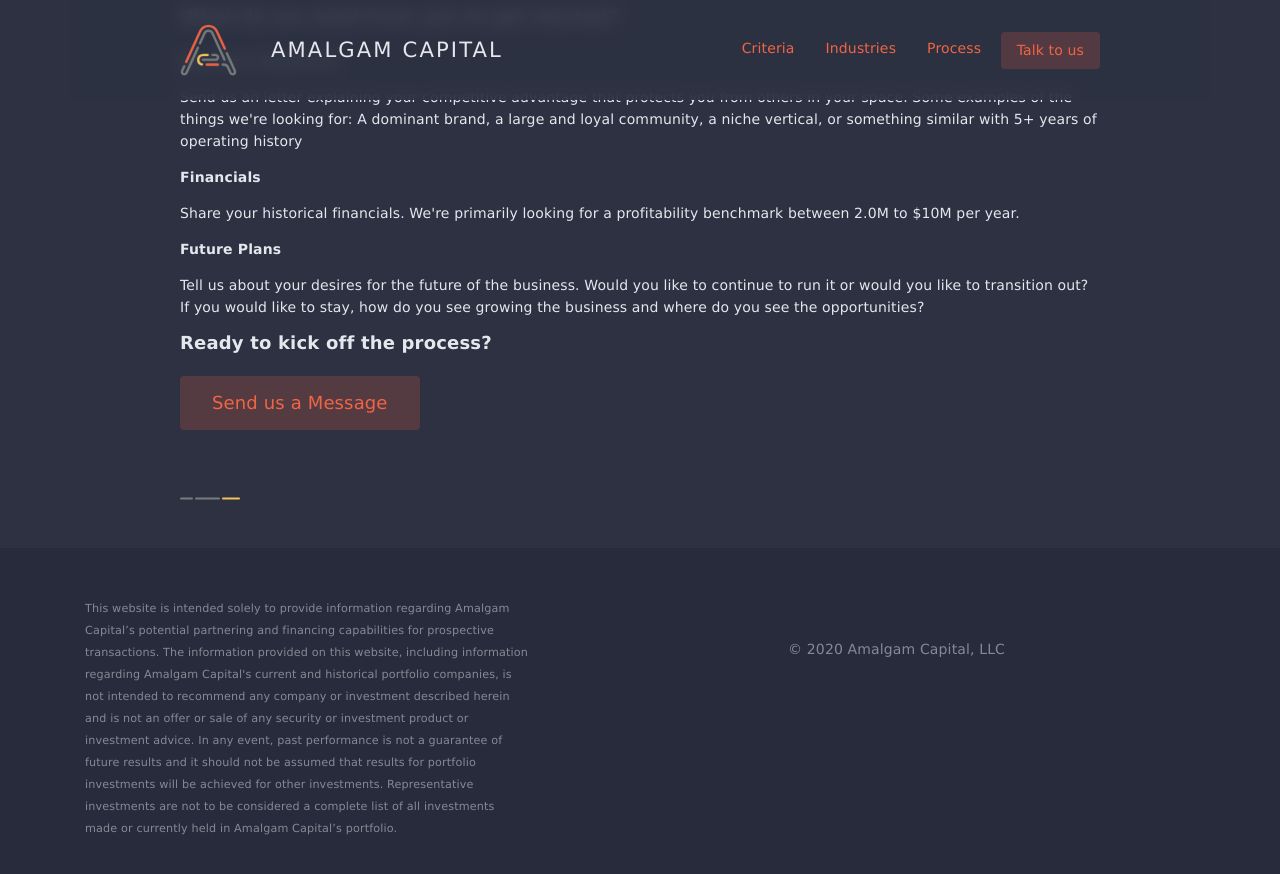
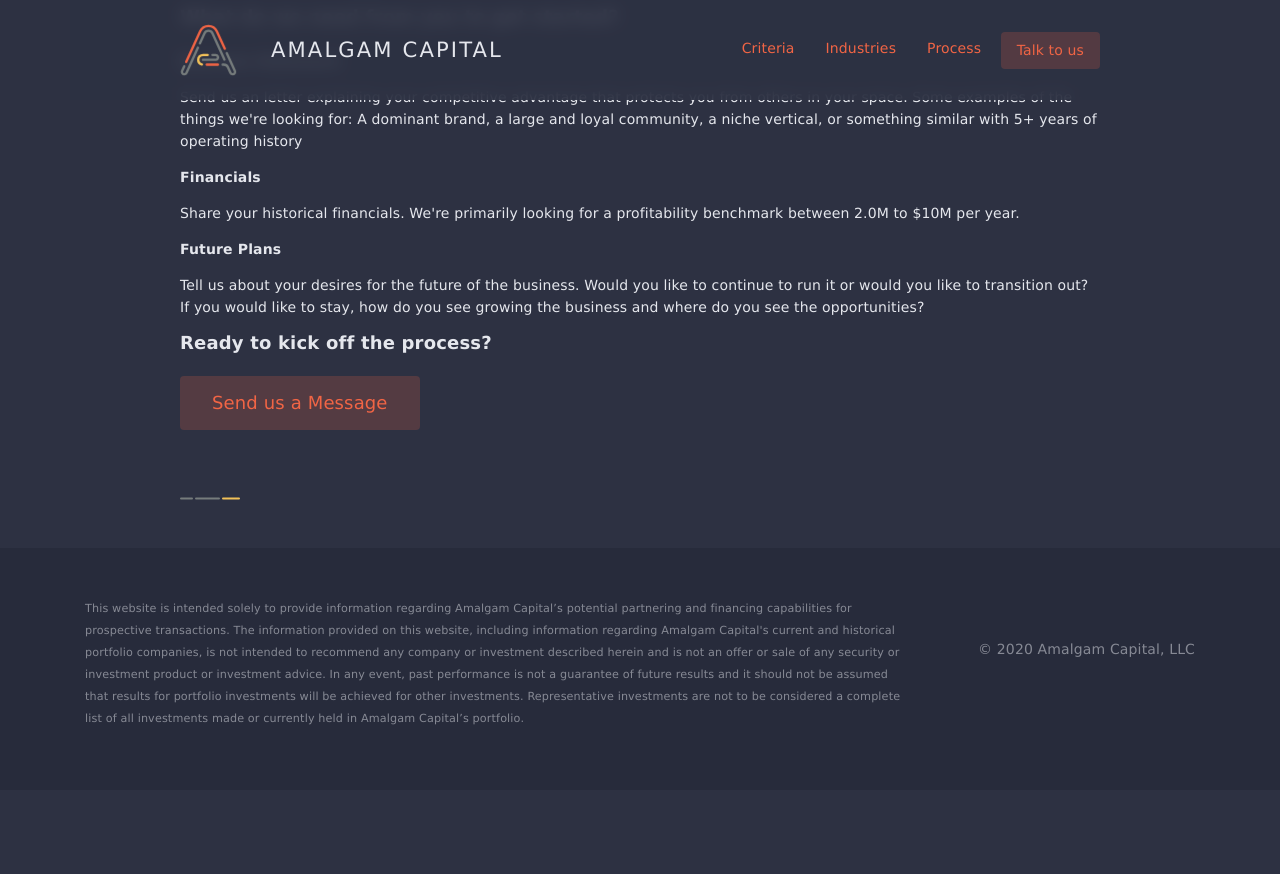
Before and after one commit to amalgam-capital/amalgam-capital.github.io, a Jekyll site: the page built from index.md, in a window 1280 px wide and 900 px high, scrolled down 3514 px. Shown: the top 874 px of the window. Built offline with Jekyll 4.4.1, drawn with Linux system fonts in a browser that asks for light colours; some web fonts are replaced; after the commit the page ends 4304 px from its top, so only the background shows below that.

Commit message:
Position

```diff
--- a/_includes/footer.html
+++ b/_includes/footer.html
@@ -1,11 +1,11 @@
 <footer class="site-footer">
 	<div class="container">
 		<div class="row">
-			<div class="col-lg-5 col-lg-offset-1 footer-left">
+			<div class="col-md-9 footer-left">
 				<p><small>This website is intended solely to provide information regarding Amalgam Capital’s potential partnering and financing capabilities for prospective transactions. The information provided on this website, including information regarding Amalgam Capital's current and historical portfolio companies, is not intended to recommend any company or investment described herein and is not an offer or sale of any security or investment product or investment advice. In any event, past performance is not a guarantee of future results and it should not be assumed that results for portfolio investments will be achieved for other investments. Representative investments are not to be considered a complete list of all investments made or currently held in Amalgam Capital’s portfolio.</small></p>
 
 			</div>
-			<div class="col-lg-5 footer-right">
+			<div class="col-md-3 footer-right">
 				<p class="mark">
 					{% include logo.html %}
 				</p>
```
Also changed, not shown: 2 other files.
